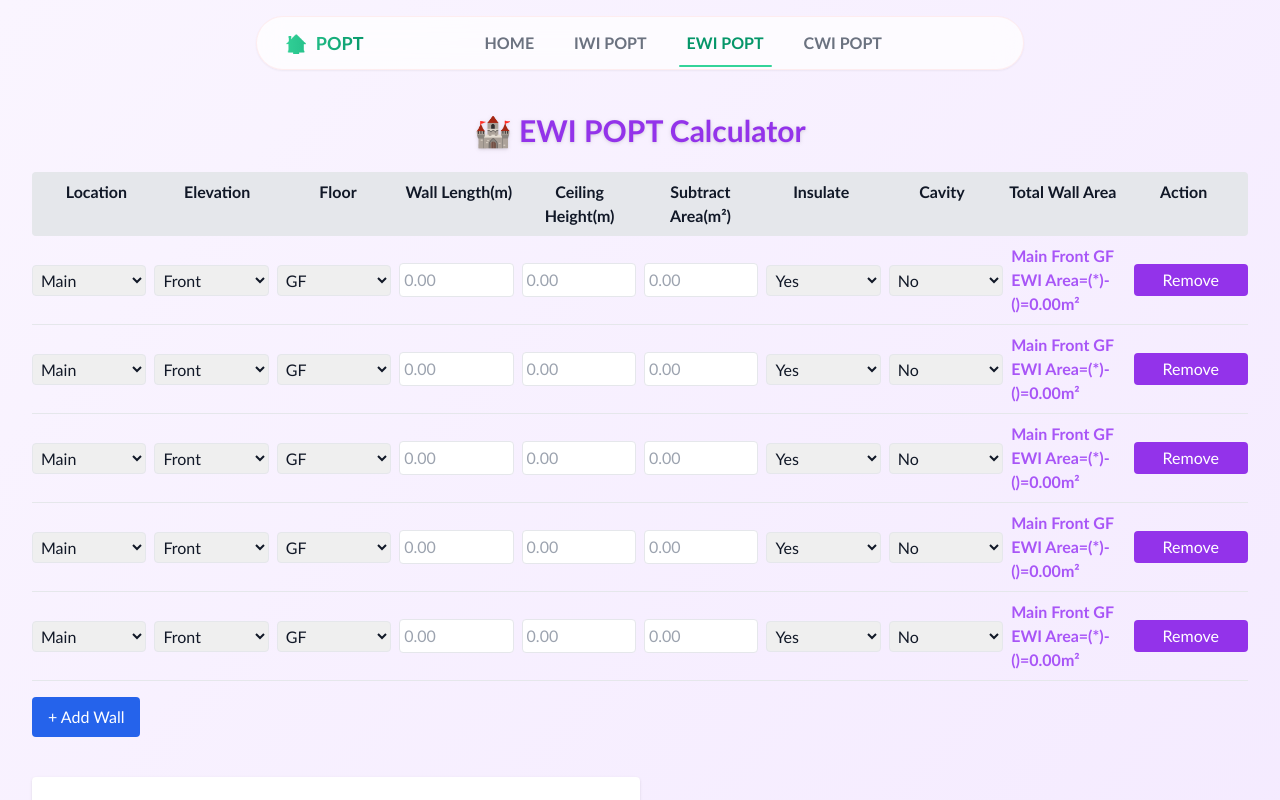
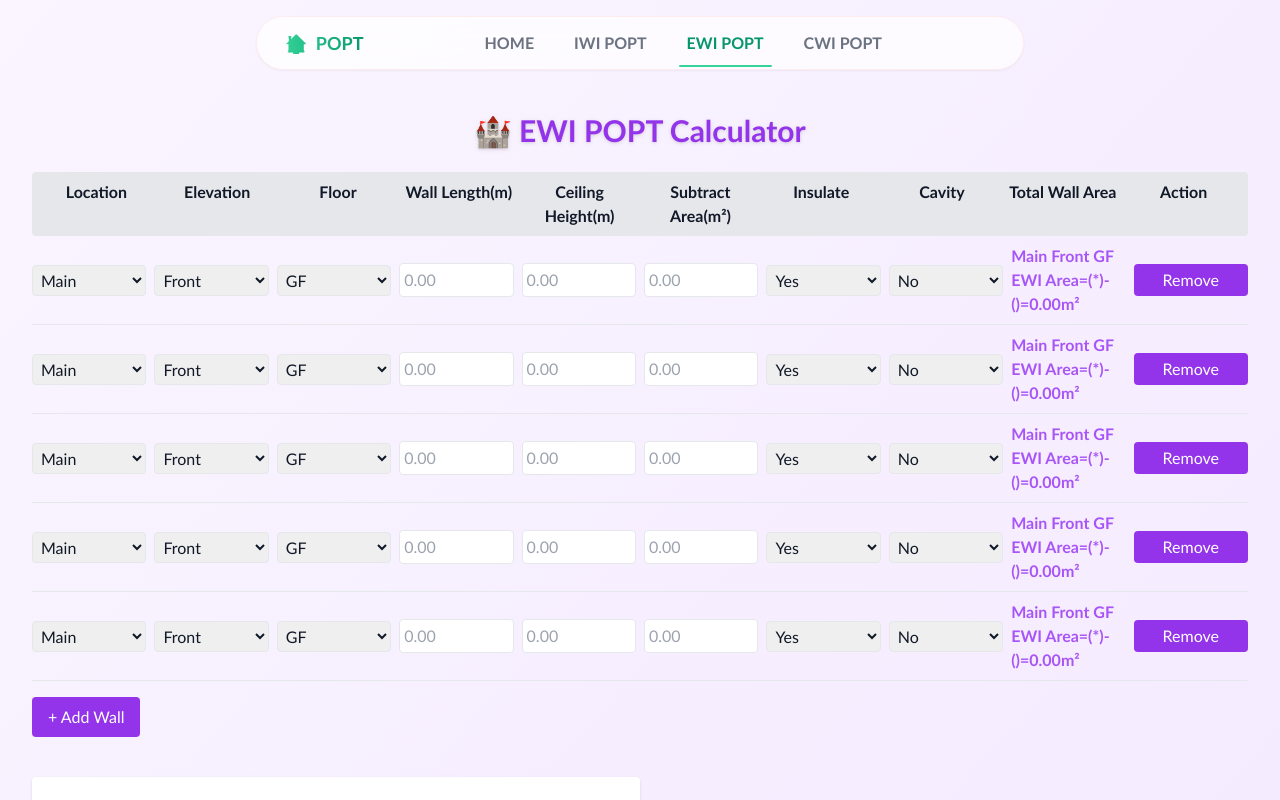
Before and after one commit to HameyDev/popt-calculator, a Next.js app: page /ewi in a window 1280 px wide. Shown: the top 800 px of the page. Built offline with nearby package versions, Linux system fonts and the light colour scheme.

Commit message:
Update page.jsx

```diff
--- a/src/app/ewi/page.jsx
+++ b/src/app/ewi/page.jsx
@@ -230,7 +230,7 @@ export default function EWICalculator() {
       {/* Add Wall Button */}
       <button
         onClick={addWall}
-        className="mt-4 px-4 py-2 bg-blue-600 text-white rounded hover:bg-purple-700 w-full sm:w-auto"
+        className="mt-4 px-4 py-2 bg-purple-600 text-white rounded hover:bg-purple-700 w-full sm:w-auto"
       >
         + Add Wall
       </button>
```
